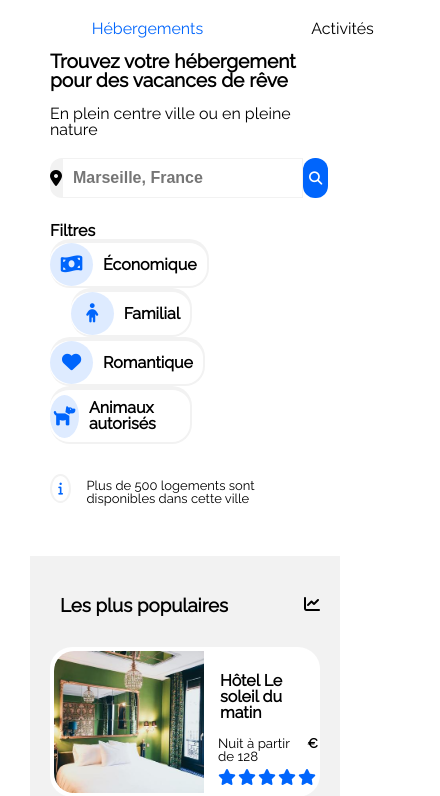
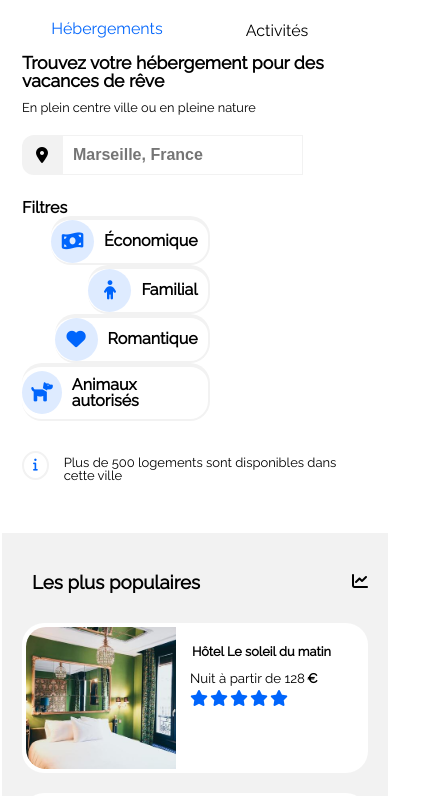
Before and after one commit to ThibaudBns/Projet2, a plain HTML site: page index.html in a window 390 px wide. Shown: the part 98-894 px from the top of the page, 440 px wide, since content can reach past the window. Drawn offline with Linux system fonts and the light colour scheme.

Commit message:
5 Mai 2021

```diff
--- a/P2style.css
+++ b/P2style.css
@@ -158,7 +158,7 @@ nav{
 }
 nav a{
     text-decoration: none;
-    padding: 20px;
+    padding: 50px;
     height: 50px;
 }
 
@@ -173,9 +173,11 @@ nav a{
 .act {
     padding-bottom: 52px;
     padding-top: 52px;
+    padding-right: 50px;
     color: black;
     display: flex;
     flex-wrap: wrap;
+    border-top: solid transparent 2px;
 }
 .act:hover {
     border-top:solid 2px #0065FC;
@@ -198,6 +200,7 @@ nav a{
     margin-top: 4px;
     text-decoration:none;
     padding-top: 30px;
+    padding-left: 50px;
 }
 h1{
     margin-bottom: 10px;
@@ -252,9 +255,9 @@ section p{
     color: black;
     font-weight: 800;
     display: flex;
-    justify-content:flex-start;
+    justify-content:flex-wrap;
     align-items: center;
-    margin-right: 5px !important;
+    margin-right: 25px !important;
 }
 .iconesAndTexts{
     display: flex;
@@ -601,6 +604,7 @@ li a{
     .space2{
         margin: 0 0 0 0;
     }
+
 }
 @media screen and (max-width:1086px) {
     #activitées{
@@ -610,6 +614,10 @@ li a{
     }
 }
 @media screen and (max-width:1020px) {
+    .heb:hover{
+        border-top:solid 2px;
+        color: #0065FC;
+        }
     .heberAvecPopulaire{
         display: flex;
         flex-direction: column-reverse;
@@ -627,14 +635,37 @@ li a{
     .space2{
         margin: 5px 0 40px 0;
     }
+
+    h1 {
+        font-weight: 80%;
+    }
 }
 @media screen and (max-width:1000px) {
-.cardX4{
+    .heb:hover{
+        border-top:solid 2px;
+        color: #0065FC;
+        }
+
+    h1 {
+            font-size: 70%;
+        }
+    .cardX4{
     width: 40%;
     margin: auto;
     }
 }
 @media screen and (max-width:844px) {
+    .heb:hover{
+        border-bottom:solid 2px;
+        color: #0065FC;
+        }
+
+    h1 {
+            font-size: 60%;
+        }
+    p {font-size: 80%;
+
+    }
     .filters{
         margin-top: 20px;
         display: flex;
@@ -645,6 +676,15 @@ li a{
     }
 }
 @media screen and (max-width:748px) {
+
+    .heb:hover{
+        border-bottom:solid 2px;
+        color: #0065FC;
+        }
+
+    h1 {
+            font-size: 60%;
+        }
     #heberMarseille{
         display:flex;
         flex-wrap:wrap;
@@ -655,9 +695,17 @@ li a{
     }
 }
 @media screen and (max-width:645px) {
+    h1 {
+        font-size: 60%;
+    }
+
     article{
         background-color: white;
     }
+    .heb:hover{
+        border-bottom:solid 2px;
+        color: #0065FC;
+        }
     .cardX2{
         width: 96%;
         margin: 0;
@@ -694,26 +742,22 @@ li a{
     }
 }
 @media screen and (max-width:500px) {
+    h1 {
+        font-size: 110%;
+        font-weight: bold;
+    }
+
     .search{
         display: none;
     }
-    .search2{
-        width: 40px;
-        color: white;
-        background-color: #0065FC;
-        border-bottom-right-radius: 12px;
-        border-top-right-radius: 12px;
-        display: flex;
-        justify-content: center;
-        align-items: center;
-        border-bottom-left-radius: 12px;
-        border-top-left-radius: 12px;
-        border: none;
-        cursor: pointer;
-    }
+
     header{
         display:flex;
-            flex-direction: column;
+        flex-direction: column;
+    }
+
+    body{
+        margin: 2px 2px 2px;
     }
     section{
         margin-top: 70px;
--- a/index.html
+++ b/index.html
@@ -23,7 +23,7 @@
             <a class="heb" href="#heberMarseille">Hébergements</a>
             <a class="act" href="#activitées">Activités</a>
         </nav>
-        <a class="ins" href="#">S'inscrire</a>
+        <a class="ins" href="#ins">S'inscrire</a>
     </header>
     <section>
         <h1>
```
